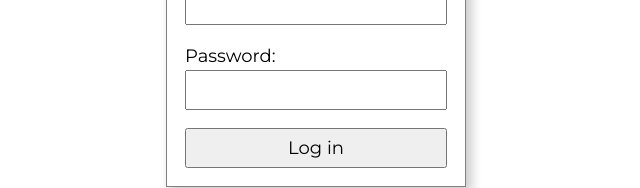
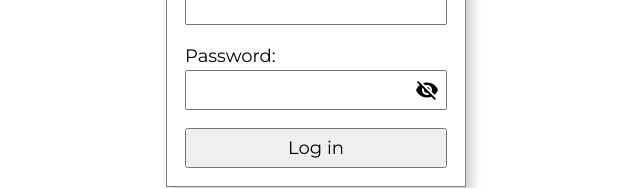
Before and after one commit to alex-teder/my-notebook, a React (Vite) app: page / in a window 1280 px wide. Shown: the part 366-554 px from the top of the page, without its empty margins (324-964 px from the left). Built offline with nearby package versions, Linux system fonts and the light colour scheme.

Commit message:
added show password toggle

```diff
--- a/src/pages/LoginPage.jsx
+++ b/src/pages/LoginPage.jsx
@@ -20,21 +20,36 @@ function Heading() {
   return <h1 className={s.heading}>Log in</h1>
 }
 
+function EyeButton({isHidden, onClick}) {
+  return (
+    <MyButton flat onClick={onClick}>
+      <i className="material-icons">{isHidden ? 'visibility_off' : 'visibility'}</i>
+    </MyButton>
+  )
+}
+
 function LogInForm() {
   const [email, setEmail] = useState('')
   const [password, setPassword] = useState('')
+  const [isPassHidden, setIsPassHidden] = useState(true)
 
   const handleSubmit = event => {
     event.preventDefault()
-    console.log('Email:', email)
-    console.log('Password:', password)
     alert('Form submitted')
   }
+
+  const eyeButton = <EyeButton isHidden={isPassHidden} onClick={() => setIsPassHidden(v => !v)} />
 
   return (
     <form className={s.form} onSubmit={handleSubmit}>
       <MyTextField label="Email:" value={email} onChange={e => setEmail(e.target.value)} />
-      <MyTextField label="Password:" value={password} onChange={e => setPassword(e.target.value)} />
+      <MyTextField
+        label="Password:"
+        append={eyeButton}
+        type={isPassHidden ? 'password' : 'text'}
+        value={password}
+        onChange={e => setPassword(e.target.value)}
+      />
       <MyButton type="submit">Log in</MyButton>
     </form>
   )
```
